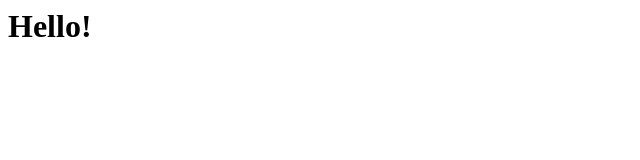
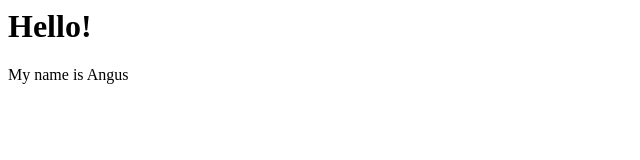
Before and after one commit to 6Rngus/NetSec-b10401012-webproject, a plain HTML site: page index.html in a window 1280 px wide. Shown: the whole page, without its empty margins (0-640 px from the left). Drawn offline with Linux system fonts and the light colour scheme.

Commit message:
Update index.html

```diff
--- a/index.html
+++ b/index.html
@@ -3,4 +3,5 @@
 </head>
 <body>
   <h1>Hello!</h1>
+  <p>My name is Angus</p>
 </body>
```
